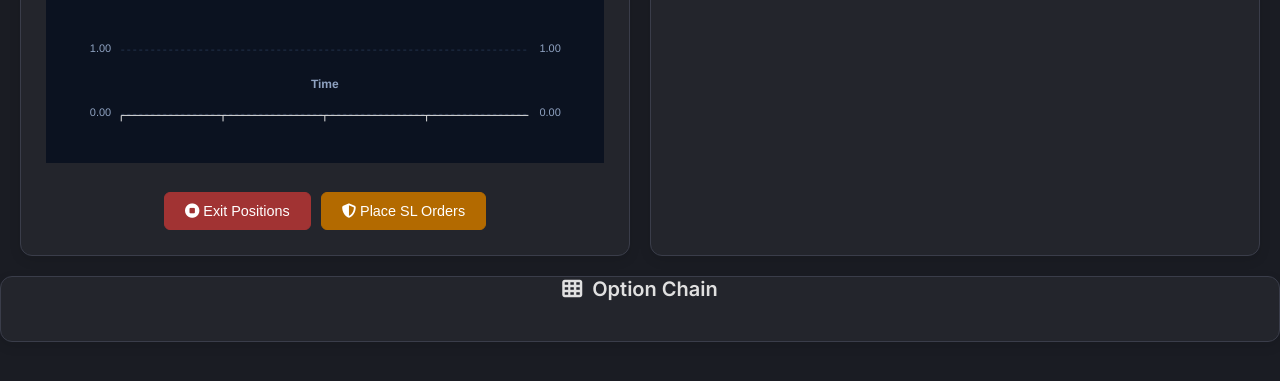
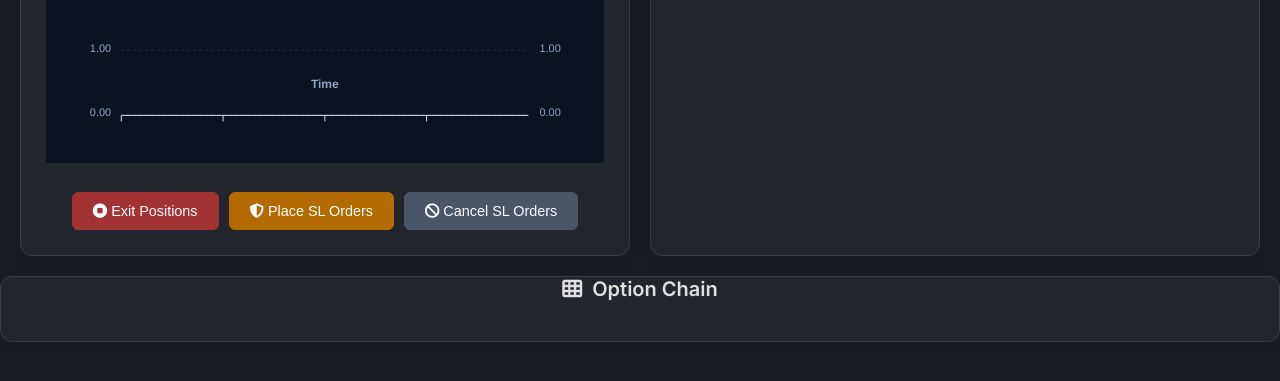
Before and after one commit to uanandast/kite-options-trading-automation, a Flask app: page / in a window 1280 px wide. Shown: the part 387-768 px from the top of the page. Run offline with Flask 3, Linux system fonts and the light colour scheme; parts of the project's set-up code (start-up, migrations or seed data) failed here and were passed over; some libraries are stand-ins or nearby versions.

Commit message:
Add manual SL cancel functionality with UI support

```diff
--- a/app.py
+++ b/app.py
@@ -18,6 +18,8 @@ manual_exit_lock = Lock()
 manual_exit_in_progress = False
 manual_stoploss_lock = Lock()
 manual_stoploss_in_progress = False
+manual_cancel_sl_lock = Lock()
+manual_cancel_sl_in_progress = False
 
 kite_monitor_final = None
 get_current_iron_condor = None
@@ -201,6 +203,21 @@ def _run_manual_stoploss():
             manual_stoploss_in_progress = False
 
 
+def _run_manual_cancel_sl():
+    global manual_cancel_sl_in_progress
+    if kite_monitor_final is None:
+        with manual_cancel_sl_lock:
+            manual_cancel_sl_in_progress = False
+        return
+    try:
+        kite_monitor_final.cancel_all_sl_orders()
+    except Exception as e:
+        print(f"❌ Error in manual SL cancel: {str(e)}")
+    finally:
+        with manual_cancel_sl_lock:
+            manual_cancel_sl_in_progress = False
+
+
 @app.route('/manual_exit', methods=['POST'])
 def manual_exit():
     global manual_exit_in_progress
@@ -224,6 +241,18 @@ def manual_stoploss():
     Thread(target=_run_manual_stoploss, daemon=True).start()
     return jsonify({"message": "Manual stoploss started"}), 202
 
+
+@app.route('/manual_cancel_sl', methods=['POST'])
+def manual_cancel_sl():
+    global manual_cancel_sl_in_progress
+    with manual_cancel_sl_lock:
+        if manual_cancel_sl_in_progress:
+            return jsonify({"message": "Manual SL cancel is already in progress"}), 409
+        manual_cancel_sl_in_progress = True
+
+    Thread(target=_run_manual_cancel_sl, daemon=True).start()
+    return jsonify({"message": "Manual SL cancel started"}), 202
+
 # Run the monitoring loop in the background
 if __name__ == '__main__':
     try:
--- a/static/script.js
+++ b/static/script.js
@@ -526,6 +526,31 @@ async function triggerManualStoploss() {
     }
 }
 
+async function triggerManualCancelSL() {
+    const cancelButton = document.getElementById('cancel-sl-btn');
+    if (!cancelButton) return;
+
+    if (cancelButton.disabled) return;
+    cancelButton.disabled = true;
+
+    try {
+        const response = await fetch('/manual_cancel_sl', {
+            method: 'POST',
+            headers: { 'Content-Type': 'application/json' }
+        });
+        const payload = await response.json();
+
+        if (!response.ok) {
+            throw new Error(payload.message || 'Failed to cancel SL orders');
+        }
+    } catch (error) {
+        console.error('Error cancelling SL orders:', error);
+        alert(error.message || 'Error cancelling SL orders');
+    } finally {
+        cancelButton.disabled = false;
+    }
+}
+
 document.addEventListener('DOMContentLoaded', () => {
     const exitButton = document.getElementById('manual-exit-btn');
     if (exitButton) {
@@ -535,6 +560,10 @@ document.addEventListener('DOMContentLoaded', () => {
     if (slButton) {
         slButton.addEventListener('click', triggerManualStoploss);
     }
+    const cancelSlButton = document.getElementById('cancel-sl-btn');
+    if (cancelSlButton) {
+        cancelSlButton.addEventListener('click', triggerManualCancelSL);
+    }
 });
 
 // Update the interval calls
--- a/templates/index.html
+++ b/templates/index.html
@@ -152,6 +152,21 @@
             cursor: not-allowed;
             transform: none;
         }
+        .btn-secondary {
+            background-color: #4a5568;
+            border-color: #4a5568;
+            color: #fff;
+        }
+        .btn-secondary:hover {
+            background-color: #5b667c;
+            border-color: #5b667c;
+            color: #fff;
+        }
+        .btn-secondary:disabled {
+            opacity: 0.6;
+            cursor: not-allowed;
+            transform: none;
+        }
 
         /* Right Panel: Recommendations & P&L */
         #recommendation {
@@ -301,6 +316,7 @@
             <div class="chart-controls">
                 <button id="manual-exit-btn" class="btn btn-danger"><i class="fa-solid fa-circle-stop"></i> Exit Positions</button>
                 <button id="manual-sl-btn" class="btn btn-warning"><i class="fa-solid fa-shield-halved"></i> Place SL Orders</button>
+                <button id="cancel-sl-btn" class="btn btn-secondary"><i class="fa-solid fa-ban"></i> Cancel SL Orders</button>
             </div>
         </div>
 
```
